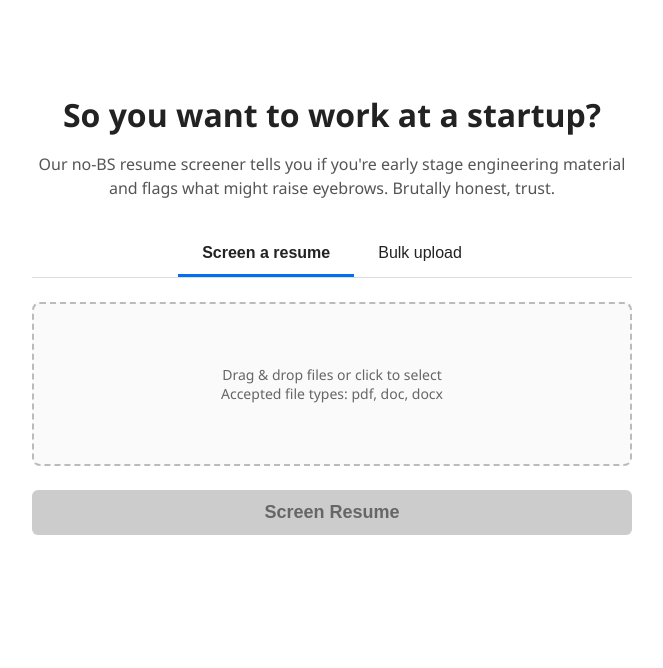
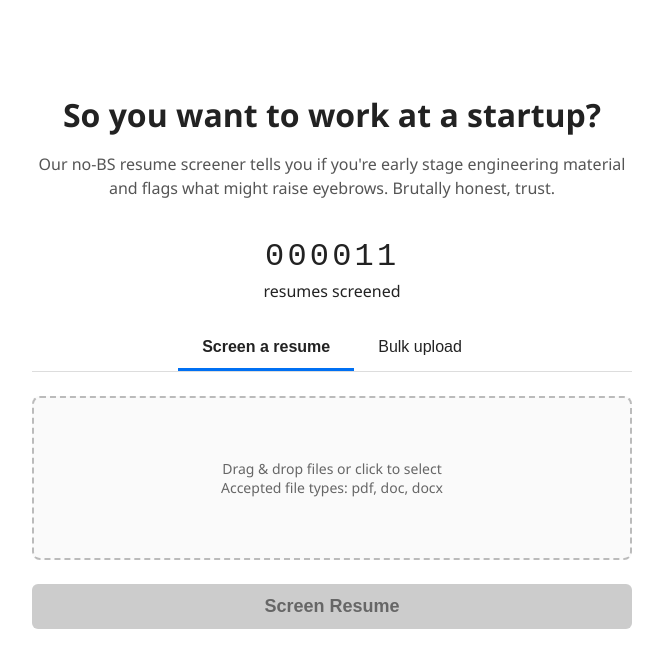
Before and after one commit to sugoh/resume-screener, a React (Create React App) app: page / in a window 1280 px wide. Shown: the top 668 px of the page, without its empty margins (308-971 px from the left). Built offline with nearby package versions, Linux system fonts and the light colour scheme.

Commit message:
feat: resume counter

```diff
--- a/src/App.js
+++ b/src/App.js
@@ -4,6 +4,7 @@ import FileUploadBox from "./components/FileUploadBox";
 import SubmitButton from "./components/SubmitButton";
 import ErrorMessage from "./components/ErrorMessage";
 import ResultsDisplay from "./components/ResultsDisplay";
+import RollingCounter from "./components/RollingCounter/RollingCounter";
 
 export default function App() {
   const [activeTab, setActiveTab] = useState("Screen a resume");
@@ -12,6 +13,31 @@ export default function App() {
   const [loading, setLoading] = useState(false);
   const [isHover, setIsHover] = useState(false);
   const [error, setError] = useState(null);
+  const [resumeCount, setResumeCount] = useState(11);
+
+  // useEffect(() => {
+  //   let isMounted = true;
+
+  //   async function fetchCount() {
+  //     try {
+  //       const res = await fetch(
+  //         "https://api.internal.trychad.com/api/v1/resume-screener/count"
+  //       );
+  //       if (!res.ok) throw new Error("Failed to fetch count");
+  //       const data = await res.json();
+  //       if (isMounted) setResumeCount(data.count ?? 0);
+  //     } catch (err) {
+  //       console.error("Polling resume count failed:", err);
+  //     }
+  //   }
+
+  //   fetchCount(); // initial fetch immediately
+  //   const intervalId = setInterval(fetchCount, 2000);
+  //   return () => {
+  //     isMounted = false;
+  //     clearInterval(intervalId);
+  //   };
+  // }, []);
 
   useEffect(() => {
     setFileContents(null);
@@ -83,10 +109,12 @@ export default function App() {
     },
     [validateFiles, processFiles, setIsHover, setFileContents, setError]
   );
+
   const onDragOver = (e) => {
     e.preventDefault();
     setIsHover(true);
   };
+
   const onDragLeave = () => setIsHover(false);
 
   const handleSubmit = async () => {
@@ -103,12 +131,10 @@ export default function App() {
       const formData = new FormData();
 
       if (activeTab === "Screen a resume") {
-        // Single file upload: append first file as 'file'
         const { buffer, name } = fileContents[0];
         const blob = new Blob([buffer], { type: "application/pdf" });
         formData.append("file", blob, name);
       } else {
-        // Bulk upload: append all files as 'files'
         fileContents.forEach(({ buffer, name }) => {
           const blob = new Blob([buffer], { type: "application/pdf" });
           formData.append("files", blob, name);
@@ -133,7 +159,7 @@ export default function App() {
     }
 
     setLoading(false);
-    setFileContents(null); // Reset the upload box
+    setFileContents(null);
   };
 
   return (
@@ -168,6 +194,18 @@ export default function App() {
         material and flags what might raise eyebrows. Brutally honest, trust.
       </p>
 
+      {typeof resumeCount === "number" && (
+        <div
+          style={{
+            display: "flex",
+            justifyContent: "center",
+            marginBottom: "1.5rem",
+          }}
+        >
+          <RollingCounter value={resumeCount}>resumes screened</RollingCounter>
+        </div>
+      )}
+
       <Tabs activeTab={activeTab} setActiveTab={setActiveTab} />
 
       <FileUploadBox
--- a/src/components/ResultsDisplay.jsx
+++ b/src/components/ResultsDisplay.jsx
@@ -106,16 +106,15 @@ function SingleResult({ response, isExpanded, toggleExpand, canToggle }) {
             <RecommendedLevel levels={response.recommended_seniority_levels} />
           )}
 
-      {/* Work Experience */}
-      <div>
+      {/* Accordion Content */}
+      {isExpanded && (
+        <>
+        {/* Work Experience */}
+        <div>
         {response.candidate.work_experience && response.candidate.work_experience.length > 0 && (
             <WorkExperience experience={response.candidate.work_experience} />
         )}
         </div>
-
-      {/* Accordion Content */}
-      {isExpanded && (
-        <>
           {/* Green Flags */}
           {response.green_flags && response.green_flags.length > 0 && (
             <section style={{ marginBottom: 24 }}>
--- /dev/null
+++ b/src/components/RollingCounter/RollingCounter.css
@@ -0,0 +1,25 @@
+.counter {
+  display: flex;
+  font-family: monospace;
+  font-size: 2rem;
+  overflow: hidden;
+}
+
+.digit-container {
+  width: 1ch;
+  height: 1.5em;
+  overflow: hidden;
+  position: relative;
+  margin: 0 0.05em;
+}
+
+.digit-strip {
+  transition: transform 0.4s ease-in-out;
+}
+
+.digit {
+  height: 1.5em;
+  display: flex;
+  align-items: center;
+  justify-content: center;
+}
--- /dev/null
+++ b/src/components/RollingCounter/RollingCounter.jsx
@@ -0,0 +1,39 @@
+import React, { useEffect, useState } from 'react';
+import './RollingCounter.css';
+
+function RollingDigit({ digit }) {
+  const digits = [...Array(10).keys()];
+  const [translateY, setTranslateY] = useState(0);
+
+  useEffect(() => {
+    setTranslateY(-digit * 1.5); // Matches digit height
+  }, [digit]);
+
+  return (
+    <div className="digit-container">
+      <div
+        className="digit-strip"
+        style={{ transform: `translateY(${translateY}em)` }}
+      >
+        {digits.map((d) => (
+          <div key={d} className="digit">{d}</div>
+        ))}
+      </div>
+    </div>
+  );
+}
+
+export default function RollingCounter({ value, children }) {
+  const padded = value.toString().padStart(6, '0');
+
+  return (
+    <div className="counter-wrapper">
+      <div className="counter">
+        {padded.split('').map((char, i) => (
+          <RollingDigit key={i} digit={parseInt(char, 10)} />
+        ))}
+      </div>
+      {children && <span className="counter-label">{children}</span>}
+    </div>
+  );
+}
```
